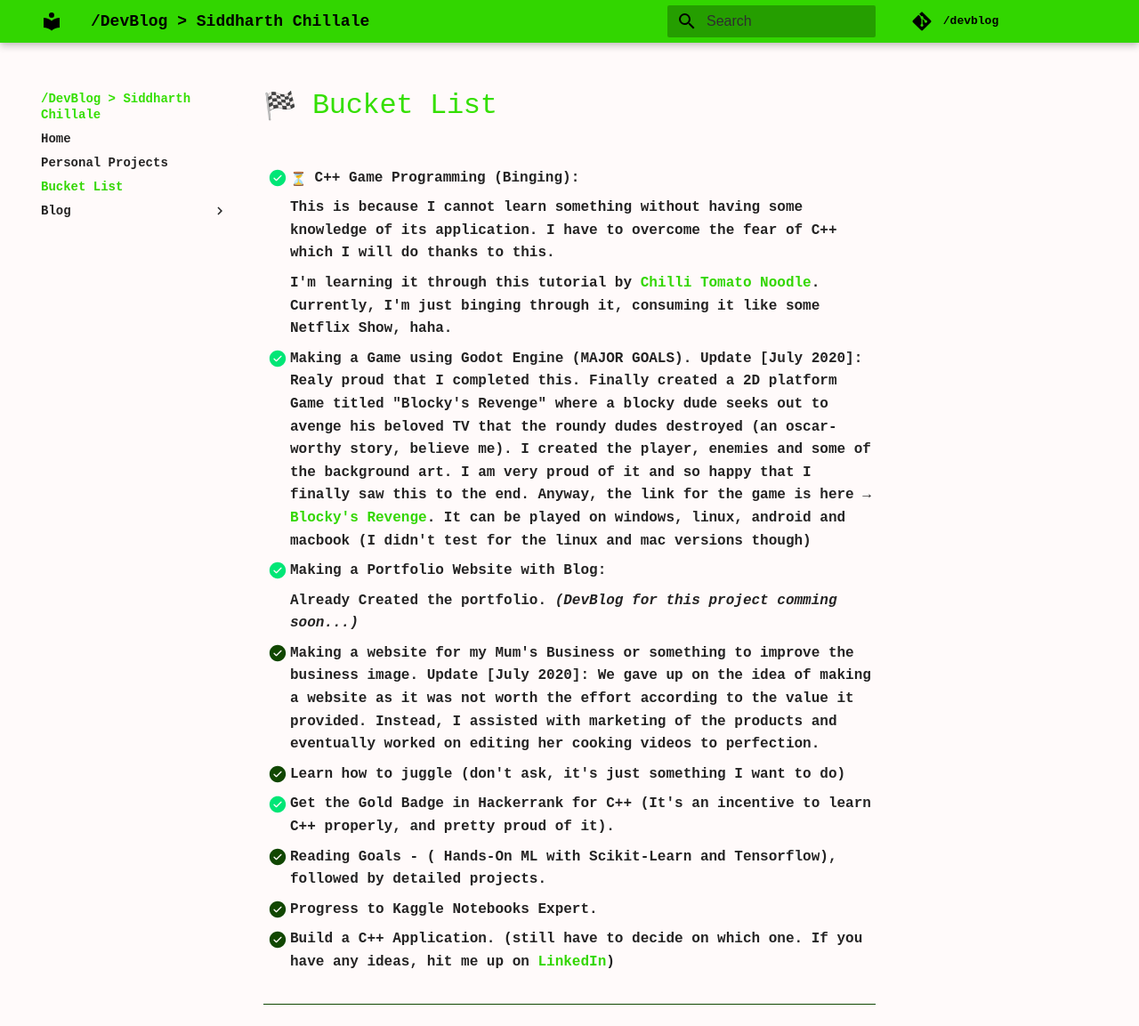
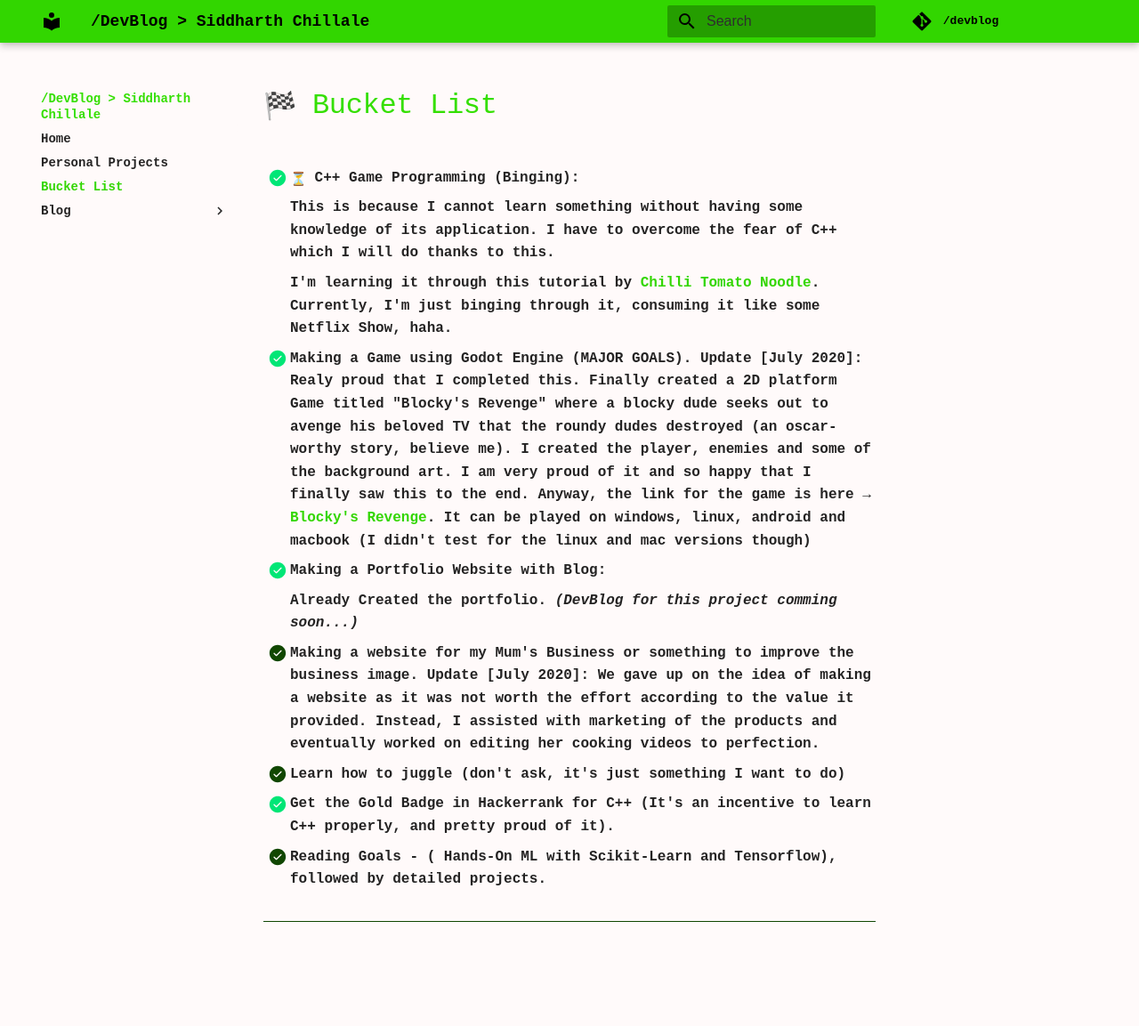
Before and after one commit to SiddharthChillale/devblog, an MkDocs documentation site: the page built from docs/Things_I_Plan_to_do.md, in a window 1280 px wide and 1153 px high. Shown: the whole window at 89% size. Built offline with MkDocs 1.6.1 and Material for MkDocs 9.7.7, drawn with Linux system fonts in a browser that asks for light colours; emoji names are drawn with the system emoji font; comment, search, counter and statistics services are not loaded.

Commit message:
'andupdate_bucketlist'

```diff
--- a/docs/Things_I_Plan_to_do.md
+++ b/docs/Things_I_Plan_to_do.md
@@ -29,8 +29,5 @@ Author: Siddharth Chillale
 
 * [ ]   Reading Goals - ( Hands-On ML with Scikit-Learn and Tensorflow), followed by detailed projects.
 
-* [ ]   Progress to Kaggle Notebooks Expert.
-
-* [ ]   Build a C++ Application. (still have to decide on which one. If you have any ideas, hit me up on [LinkedIn](https://www.linkedin.com/in/siddharth-chillale-in/))
 
 ---
```
